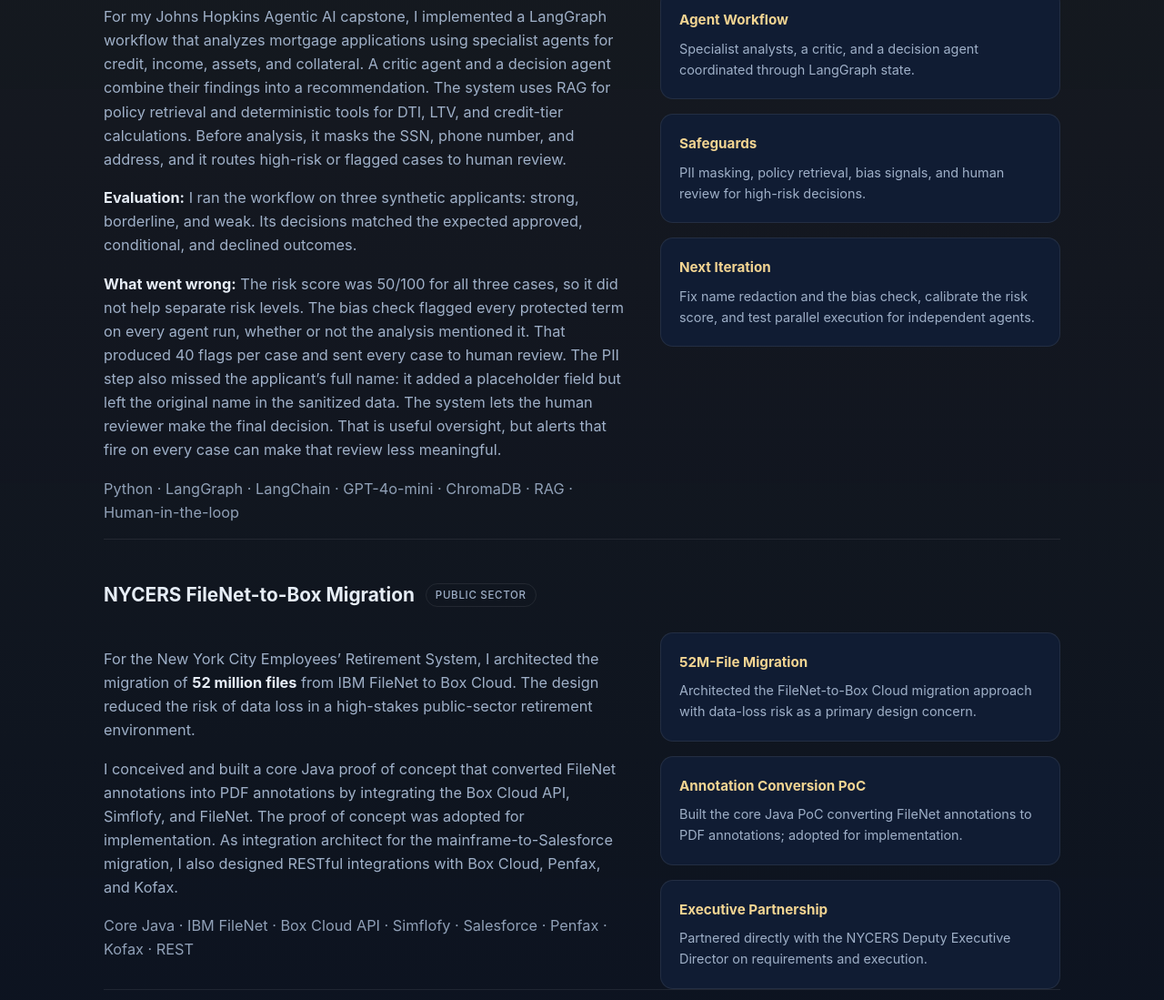
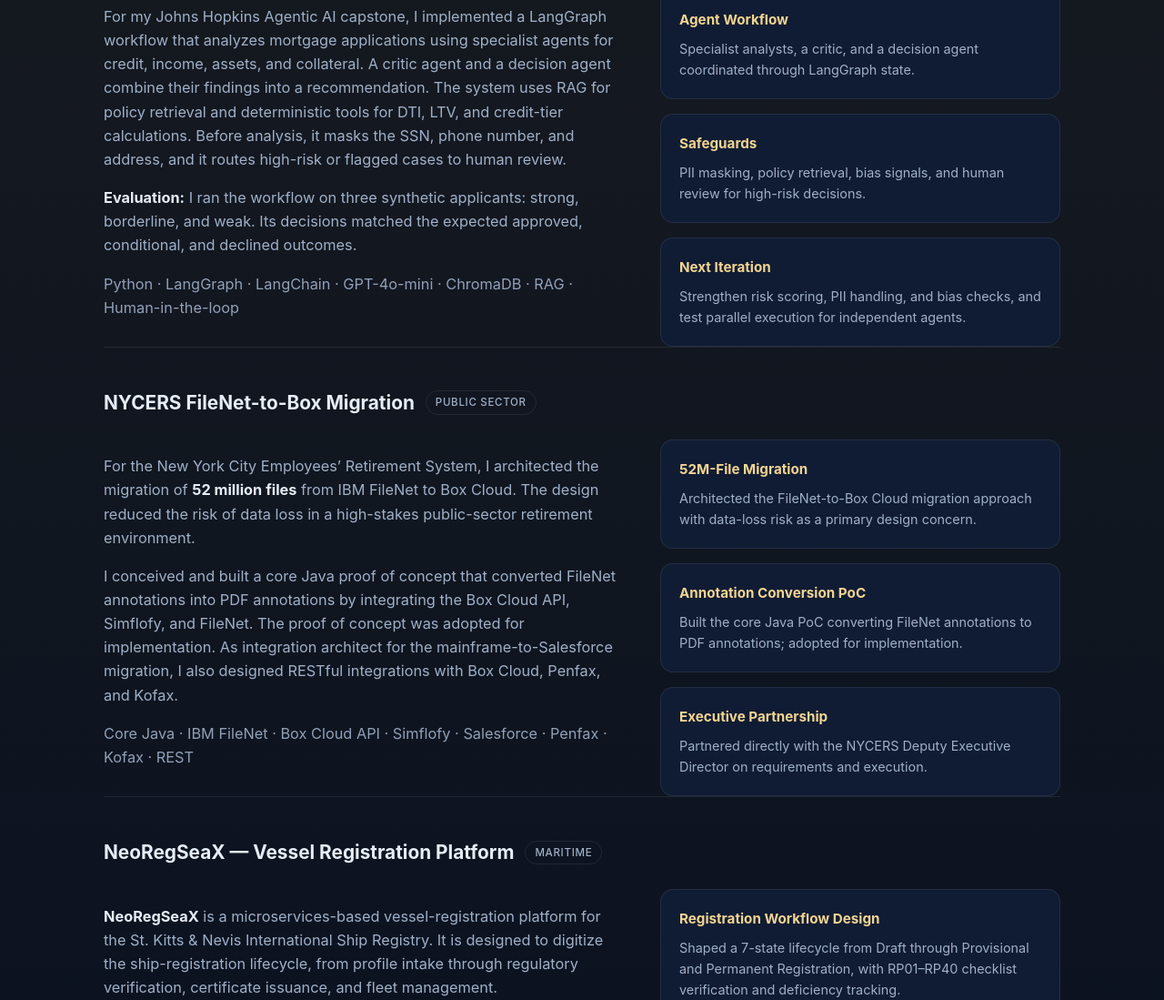
Before and after one commit to lizmathew-neo/liz-mathew-resume, a plain HTML site: page index.html in a window 1280 px wide. Shown: the part 2829-3928 px from the top of the page at 91% size. Drawn offline with Linux system fonts and the light colour scheme; a script that the page names is missing.

Commit message:
Remove capstone failure details
Co-authored-by: Copilot <223556219+Copilot@users.noreply.github.com>

```diff
--- a/index.html
+++ b/index.html
@@ -159,14 +159,6 @@
               <strong>Evaluation:</strong> I ran the workflow on three synthetic applicants: strong, borderline,
               and weak. Its decisions matched the expected approved, conditional, and declined outcomes.
             </p>
-            <p>
-              <strong>What went wrong:</strong> The risk score was 50/100 for all three cases, so it did not help
-              separate risk levels. The bias check flagged every protected term on every agent run, whether or not
-              the analysis mentioned it. That produced 40 flags per case and sent every case to human review. The
-              PII step also missed the applicant&rsquo;s full name: it added a placeholder field but left the
-              original name in the sanitized data. The system lets the human reviewer make the final decision. That
-              is useful oversight, but alerts that fire on every case can make that review less meaningful.
-            </p>
             <p class="feature-tech">
               Python &middot; LangGraph &middot; LangChain &middot; GPT-4o-mini &middot; ChromaDB &middot; RAG
               &middot; Human-in-the-loop
@@ -183,7 +175,7 @@
             </div>
             <div class="highlight-card">
               <h3>Next Iteration</h3>
-              <p>Fix name redaction and the bias check, calibrate the risk score, and test parallel execution for independent agents.</p>
+              <p>Strengthen risk scoring, PII handling, and bias checks, and test parallel execution for independent agents.</p>
             </div>
           </div>
         </div>
```
